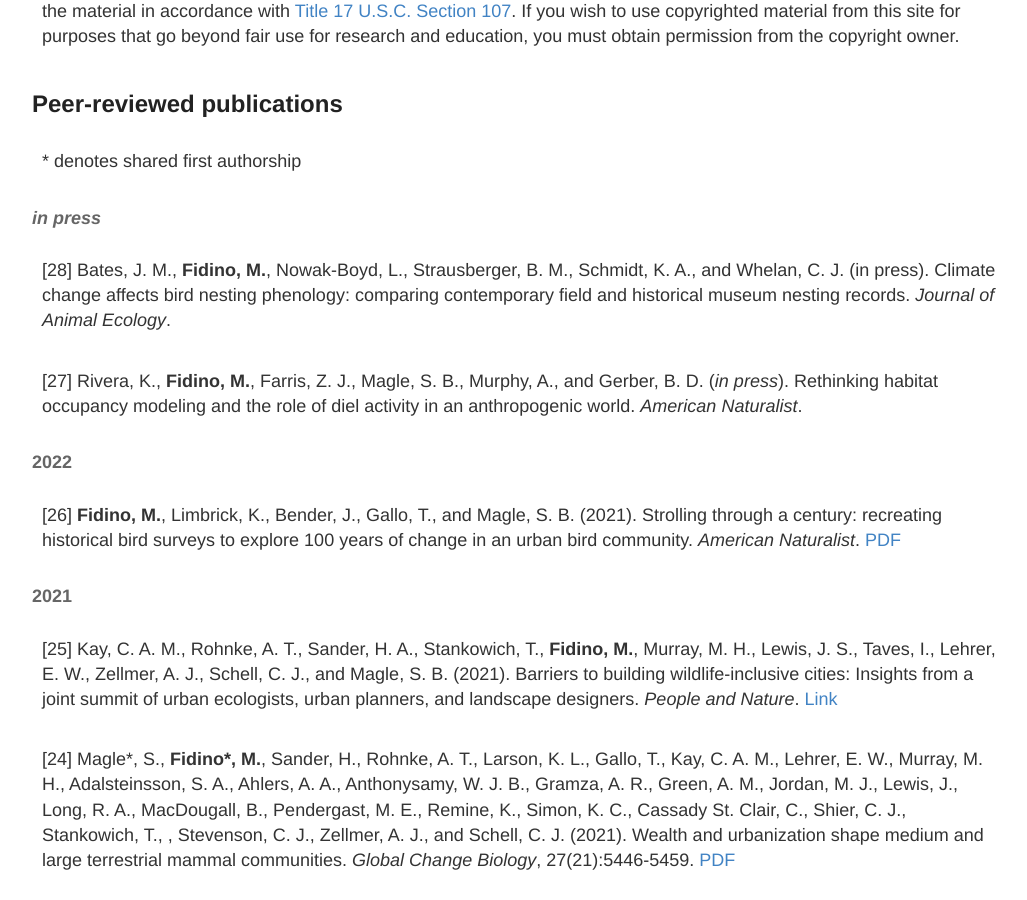
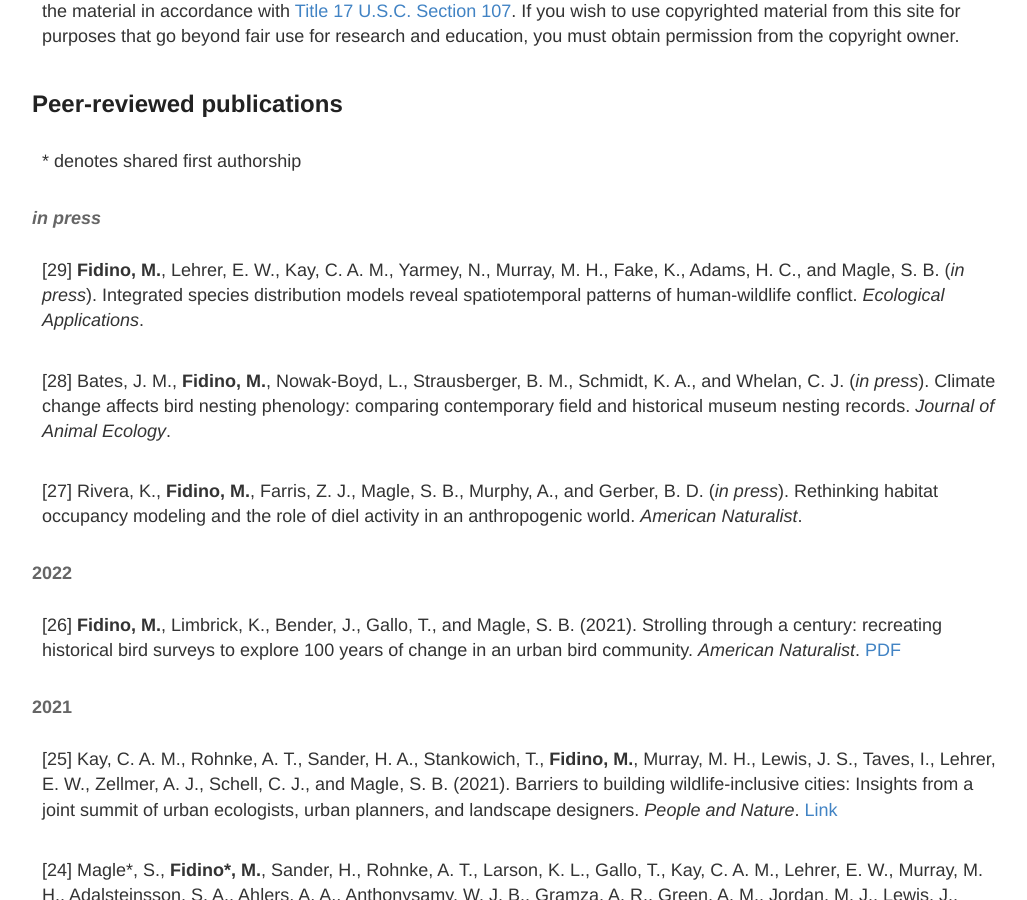
Before and after one commit to mfidino/mfidino.github.io, a Jekyll site: the page built from publications.md, in a window 1280 px wide and 900 px high, scrolled down 338 px. Shown: the whole window, without its empty margins (118-1145 px from the left). Built offline with Jekyll 4.4.1, drawn with Linux system fonts in a browser that asks for light colours.

Commit message:
new publication

```diff
--- a/publications.md
+++ b/publications.md
@@ -16,7 +16,9 @@ This site contains copyrighted material, the use of which has not always been sp
 
 #### *in press*
 
-[28] Bates, J. M., **Fidino, M.**, Nowak-Boyd, L., Strausberger, B. M., Schmidt, K. A., and Whelan, C. J. (in press). Climate change affects bird nesting phenology: comparing contemporary field and historical museum nesting records. *Journal of Animal Ecology*.
+[29] **Fidino, M.**, Lehrer, E. W., Kay, C. A. M., Yarmey, N., Murray, M. H., Fake, K., Adams, H. C., and Magle, S. B. (*in press*).  Integrated species distribution models reveal spatiotemporal patterns of human-wildlife conflict. *Ecological Applications*.
+
+[28] Bates, J. M., **Fidino, M.**, Nowak-Boyd, L., Strausberger, B. M., Schmidt, K. A., and Whelan, C. J. (*in press*). Climate change affects bird nesting phenology: comparing contemporary field and historical museum nesting records. *Journal of Animal Ecology*.
 
 [27] Rivera, K., **Fidino, M.**, Farris, Z. J., Magle, S. B., Murphy, A., and Gerber, B. D. (*in press*). Rethinking habitat occupancy modeling and the role of diel activity in an anthropogenic world. *American Naturalist*.
 
```
Also changed, not shown: 1 other file.
